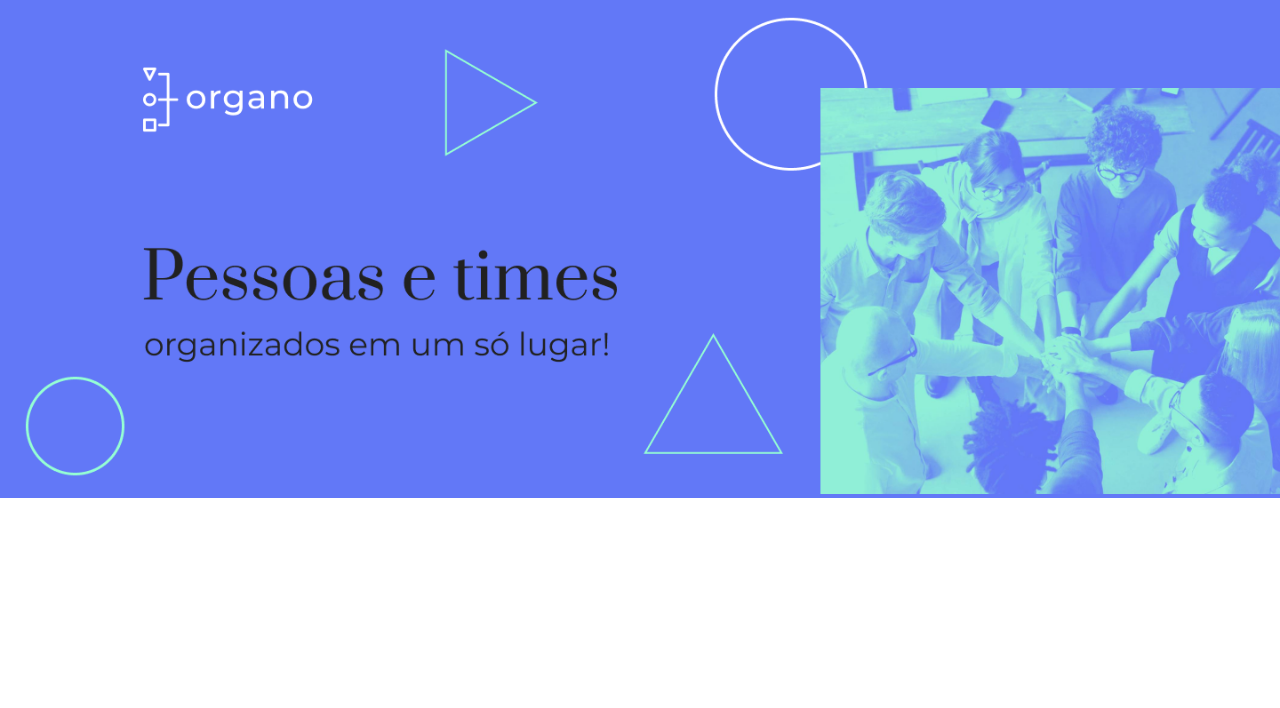
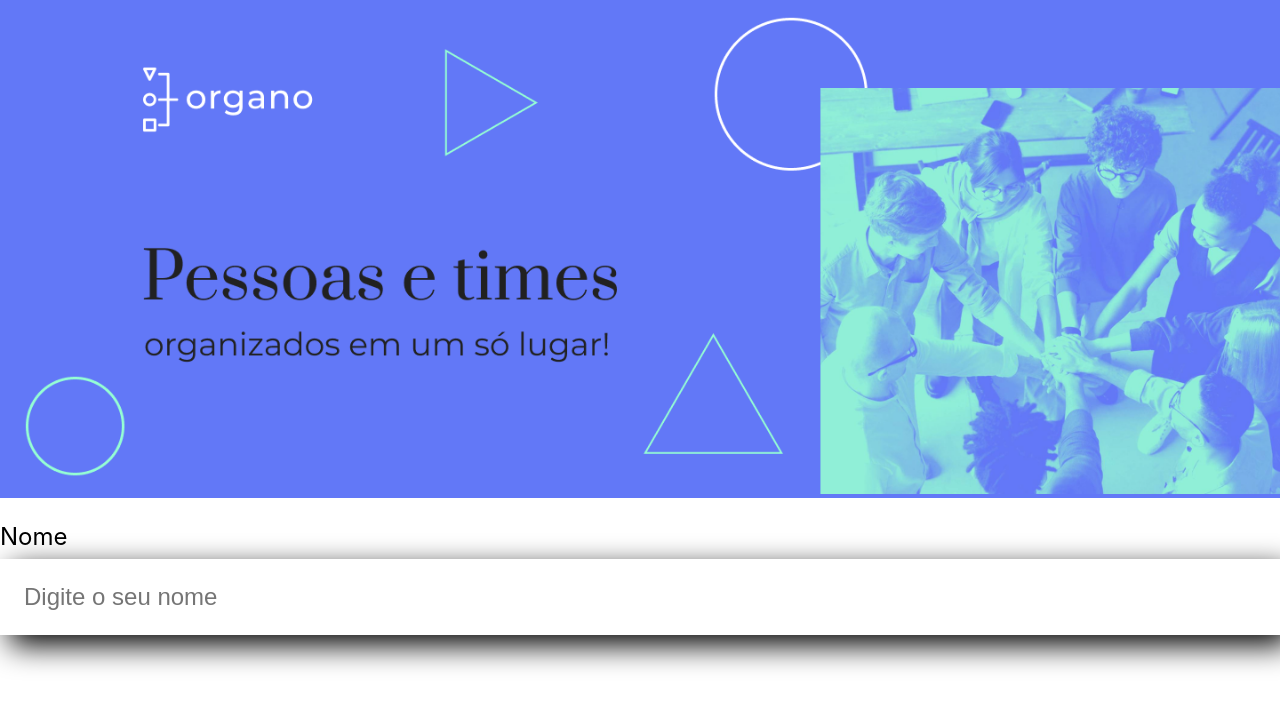
Before and after one commit to FilipeDellaPorta/organo, a JavaScript app: page / in a window 1280 px wide. Shown: the top 708 px of the page. Built offline with nearby package versions, Linux system fonts and the light colour scheme; the HTML template or start-up script is replaced by a standard one.

Commit message:
feat: :sparkles: construído a primeira label do formulário

```diff
--- a/src/App.js
+++ b/src/App.js
@@ -1,10 +1,11 @@
-import Banner from './components/Banner/Banner';
+import Banner from './components/Banner';
+import CampoTexto from './components/CampoTexto';
 
 function App() {
   return (
     <div className='App'>
-      <Banner></Banner>
-
+      <Banner />
+      <CampoTexto />
     </div>
   );
 }
--- a/src/components/Banner/Banner.js
+++ b/src/components/Banner/Banner.js
@@ -1,11 +1,9 @@
 import './Banner.css';
 
-function Banner() {
+export const Banner = () => {
   return (
     <header className='banner'>
       <img src='/images/banner.png' alt='banner' />
     </header>
   );
-}
-
-export default Banner;
+};
--- /dev/null
+++ b/src/components/Banner/index.js
@@ -0,0 +1,3 @@
+import { Banner } from './Banner';
+
+export default Banner;
--- /dev/null
+++ b/src/components/CampoTexto/CampoTexto.css
@@ -0,0 +1,19 @@
+.campo-texto {
+    margin: 24px 0;
+}
+
+.campo-texto label {
+    display: block;
+    margin-bottom: 8px;
+    font-size: 24px;
+}
+
+.campo-texto input {
+    background-color: #fff;
+    box-shadow: 10px 10px 30px rgba(0, 0, 0.06);
+    width: 100%;
+    border: none;
+    font-size: 24px;
+    padding: 24px;
+    box-sizing: border-box;
+}
--- /dev/null
+++ b/src/components/CampoTexto/CampoTexto.js
@@ -0,0 +1,10 @@
+import './CampoTexto.css'
+
+export const CampoTexto = () => {
+  return (
+    <div className="campo-texto">
+      <label>Nome</label>
+      <input placeholder='Digite o seu nome'/>
+    </div>
+  );
+};
--- /dev/null
+++ b/src/components/CampoTexto/index.js
@@ -0,0 +1,3 @@
+import { CampoTexto } from './CampoTexto';
+
+export default CampoTexto;
```
